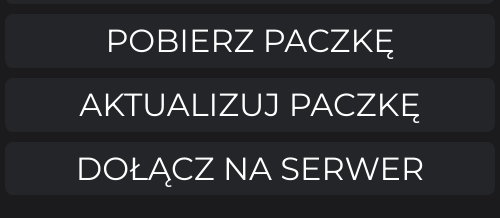
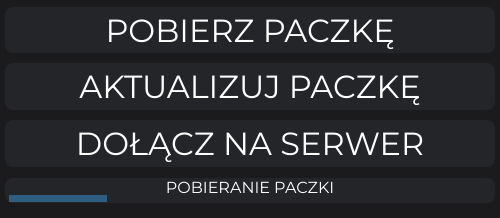
Before and after one commit to owojcikiewicz/rgngs-launcher, an Electron app: page src/index.html in a window 500 px wide. Shown: the part 592-810 px from the top of the page. Drawn offline with Linux system fonts and the light colour scheme; no server answers.

Commit message:
allow setting progress bar programmatically

```diff
--- a/src/launcher.js
+++ b/src/launcher.js
@@ -7,7 +7,6 @@ const closeButton = document.getElementById("close-button");
 const motd = document.getElementsByClassName("motd-text-container");
 const motdText = document.getElementsByClassName("motd-text-container").textContent;
 const progressBarText = document.getElementsByClassName("progress-bar").innerHTML;
-
 
 ipcRenderer.on("button-reply", (event, arg) => {
     console.log(arg);
@@ -48,11 +47,9 @@ closeButton.addEventListener("click", _ => {
     ipcRenderer.send("close", "");
 });
 
-
-
-function progressBarInit(strText){
-    const progressBar = document.getElementById("cssprogres")
-    progressBar.innerHTML = strText;
+function progressBarInit(text, value) {
+    let progressBar = document.getElementById("cssprogres");
+    progressBar.innerHTML = text;
     progressBar.style.display = "block";
     document.getElementsByClassName("button-main-container")[0].style.height = "calc(35% - 36px)";
     document.getElementsByClassName("download-css")[0].style.padding = "0px 0px 0px 0px";
@@ -60,11 +57,10 @@ function progressBarInit(strText){
     document.getElementsByClassName("update-addons")[0].style.padding = "0px 0px 0px 0px";
     document.getElementsByClassName("join-server")[0].style.padding = "0px 0px 0px 0px";
 
+    progressBar.style.setProperty("--width", value ? value : 1);
 
-    setInterval(() => {
-        const computedStyle = getComputedStyle(progressBar)
-        const width = parseFloat(computedStyle.getPropertyValue('--width')) || 0
-        progressBar.style.setProperty('--width', width + .1)
-      }, 5)
-}
-     // progressBarInit("Pobieranie CSS")
+    return progressBar;
+};
+
+let bar = progressBarInit("POBIERANIE PACZKI");
+bar.style.setProperty("--width", 20);
--- a/src/main.js
+++ b/src/main.js
@@ -8,7 +8,7 @@ const SERVER_IP = "192.0.2.1:27015";
 
 function createWindow() {
     const win = new BrowserWindow({
-        width: 1250,
+        width: 500,
         height: 750,
         frame: false,
         resizable: false,
--- a/src/styles.css
+++ b/src/styles.css
@@ -189,7 +189,6 @@ body{
     align-items: center;
     width: calc(var(--width, 0) * 1%);
     background-color: var(--accent);
-
 }
 
 @media (max-width: 500px) {
```
